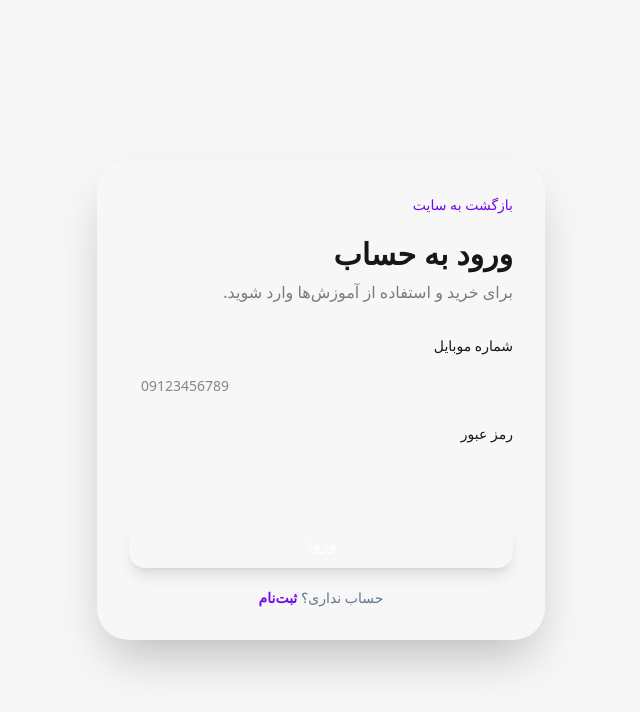
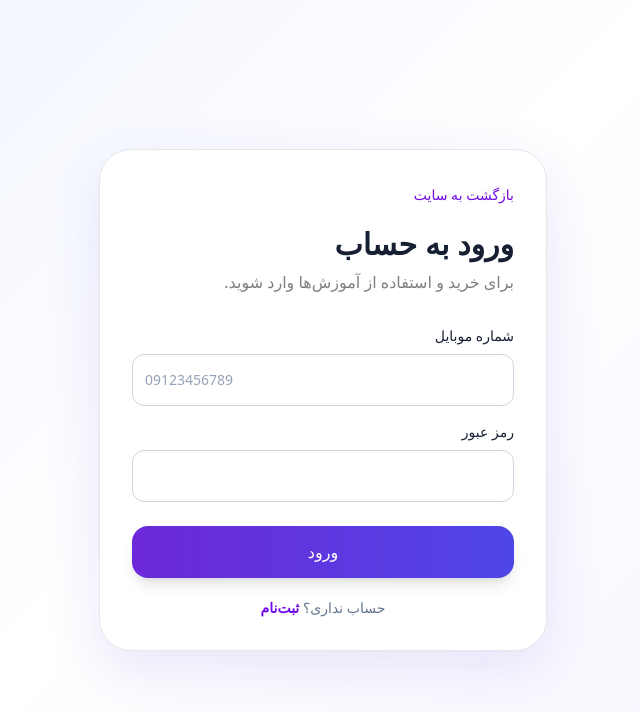
Before and after one commit to amiraliwq/amiralinasda, a Next.js app: page /login in a window 1280 px wide. Shown: the top 712 px of the page, without its empty margins (488-1128 px from the left). Built offline with nearby package versions, Linux system fonts and the light colour scheme.

Commit message:
style: improve auth readability and contrast

```diff
--- a/app/globals.css
+++ b/app/globals.css
@@ -3,3 +3,11 @@
 *{box-sizing:border-box}body{margin:0;direction:rtl}
 button,input,select,textarea{font:inherit}
 .admin-shell{min-height:100vh;background:#f7f7f8}.admin-card{background:#fff;border:1px solid #e7e7ea;border-radius:18px;box-shadow:0 8px 30px rgba(0,0,0,.04)}
+.auth-bg{background:linear-gradient(135deg,#eef2ff 0%,#ffffff 48%,#f5f3ff 100%);color:#172033}
+.auth-card{background:rgba(255,255,255,.98);border:1px solid #e5e7eb;box-shadow:0 18px 55px rgba(67,56,202,.12)}
+.auth-input{background:#fff!important;color:#111827!important;border:1px solid #cbd5e1!important;min-height:52px;outline:none;transition:.2s}
+.auth-input::placeholder{color:#94a3b8!important;opacity:1}
+.auth-input:focus{border-color:#7c3aed!important;box-shadow:0 0 0 4px rgba(124,58,237,.12)}
+.auth-button{background:linear-gradient(90deg,#6d28d9,#4f46e5)!important;color:#fff!important;min-height:52px}
+.auth-button:hover{filter:brightness(1.06)}
+.auth-muted{color:#475569}
```
